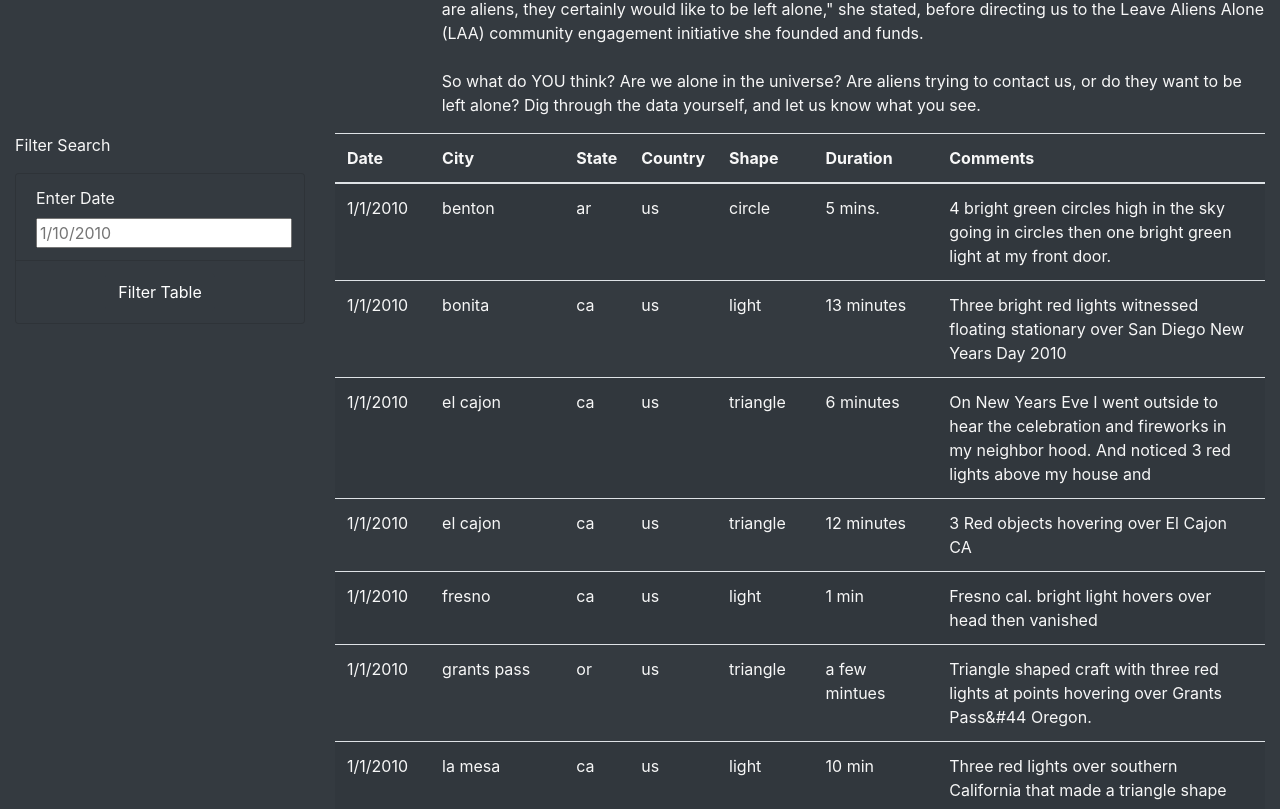
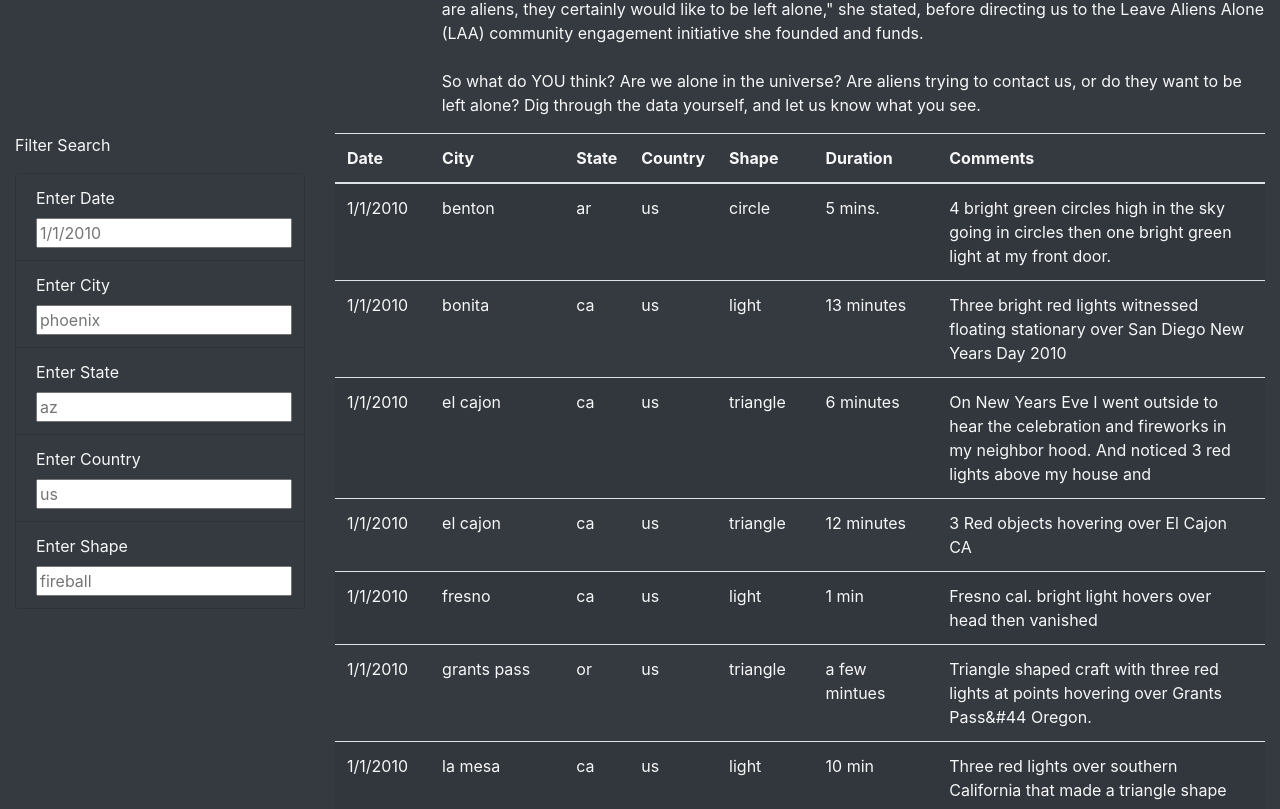
Before and after one commit to JemiShieh/UFOs, a plain HTML site: page index.html in a window 1280 px wide. Shown: the part 606-1415 px from the top of the page. Drawn offline with nearby package versions, Linux system fonts and the light colour scheme.

Commit message:
Updating index.html

```diff
--- a/index.html
+++ b/index.html
@@ -43,11 +43,24 @@
                     <p>Filter Search</p>
                     <ul class="list-group bg-dark">
                         <li class="list-group-item bg-dark">
-                            <label for="date">Enter Date</label>
-                            <input type="text" placeholder="1/10/2010" id="datetime" />
+                            <label for="date">Enter Date</label><br>
+                            <input type="text" placeholder="1/1/2010" id="datetime" />
                         </li>
-                        <li class="list-group-item bg-dark text-center">
-                            <button id="filter-btn" type="button" class="btn btn-dark" text-align="center">Filter Table</button>
+                        <li class="list-group-item bg-dark">
+                            <label for="city">Enter City</label><br>
+                            <input type="text" placeholder="phoenix" id="city" />
+                        </li>
+                        <li class="list-group-item bg-dark">
+                            <label for="state">Enter State</label><br>
+                            <input type="text" placeholder="az" id="state" />
+                        </li>
+                        <li class="list-group-item bg-dark">
+                            <label for="country">Enter Country</label><br>
+                            <input type="text" placeholder="us" id="country" />
+                        </li>
+                        <li class="list-group-item bg-dark">
+                            <label for="shape">Enter Shape</label><br>
+                            <input type="text" placeholder="fireball" id="shape" />
                         </li>
                     </ul>
                 </form>
```
